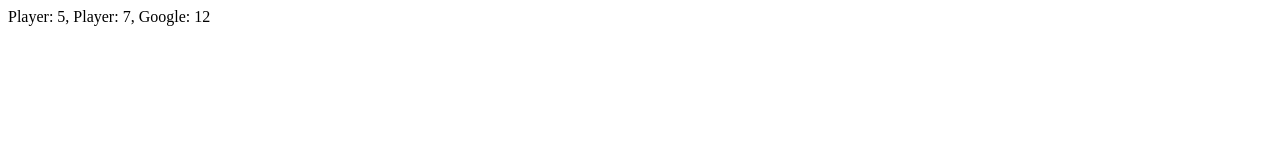
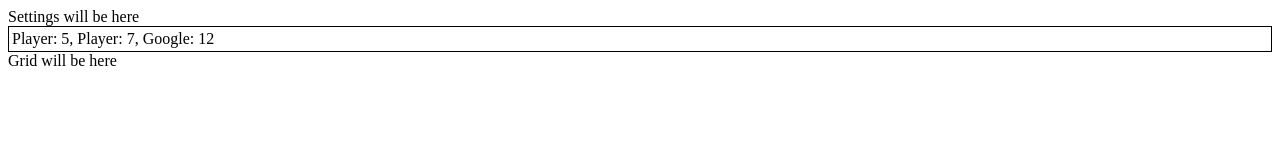
Before and after one commit to Const1011100/js-intensive-it-incubator, a website with bundled scripts: page ui/index.html in a window 1280 px wide. Built offline with nearby package versions, Linux system fonts and the light colour scheme.

Commit message:
Create components

```diff
--- /dev/null
+++ b/ui/components/App.component.js
@@ -0,0 +1,15 @@
+import { SettingsComponent } from './Settings/Settings.component.js';
+import { ResultPanelComponent } from './ResultPanel/ResultPanel.component.js';
+import { GridComponent } from './Grid/Grid.component.js';
+
+export function AppComponent() {
+  const element = document.createElement('div');
+
+  const settingsElement = SettingsComponent();
+  const resultElement = ResultPanelComponent();
+  const gridElement = GridComponent();
+
+  element.append(settingsElement, resultElement, gridElement);
+
+  return element;
+}
--- /dev/null
+++ b/ui/components/Grid/Grid.component.js
@@ -0,0 +1,7 @@
+export function GridComponent() {
+  const element = document.createElement('div');
+
+  element.append('Grid will be here');
+
+  return element;
+}
--- /dev/null
+++ b/ui/components/ResultPanel/ResultPanel.component.js
@@ -0,0 +1,18 @@
+import {
+  getGooglePoints,
+  getPlayersPoints,
+} from '../../../core/state-manager.js';
+
+export function ResultPanelComponent() {
+  const element = document.createElement('div');
+  element.classList.add('result__panel');
+
+  const googlePoints = getGooglePoints();
+  const player1Points = getPlayersPoints(1);
+  const player2Points = getPlayersPoints(2);
+
+  element.append(
+    `Player: ${player1Points}, Player: ${player2Points}, Google: ${googlePoints}`
+  );
+  return element;
+}
--- /dev/null
+++ b/ui/components/Settings/Settings.component.js
@@ -0,0 +1,7 @@
+export function SettingsComponent() {
+  const element = document.createElement('div');
+
+  element.append('Settings will be here');
+
+  return element;
+}
--- a/ui/index.html
+++ b/ui/index.html
@@ -3,6 +3,12 @@
   <head>
     <meta charset="UTF-8" />
     <title>It-Incubator.IO</title>
+    <style>
+      .result__panel {
+        border: 1px solid black;
+        padding: 3px;
+      }
+    </style>
   </head>
   <body>
     <div id="root">app will be here</div>
--- a/ui/index.js
+++ b/ui/index.js
@@ -1,12 +1,7 @@
-import { getGooglePoints, getPlayersPoints } from '../core/state-manager.js';
+import { AppComponent } from './components/App.component.js';
 
 const rootElement = document.getElementById('root');
 rootElement.innerHTML = '';
 
-const googlePoints = getGooglePoints();
-const player1Points = getPlayersPoints(1);
-const player2Points = getPlayersPoints(2);
-
-rootElement.append(
-  `Player: ${player1Points}, Player: ${player2Points}, Google: ${googlePoints}`
-);
+const appElement = AppComponent();
+rootElement.append(appElement);
```
